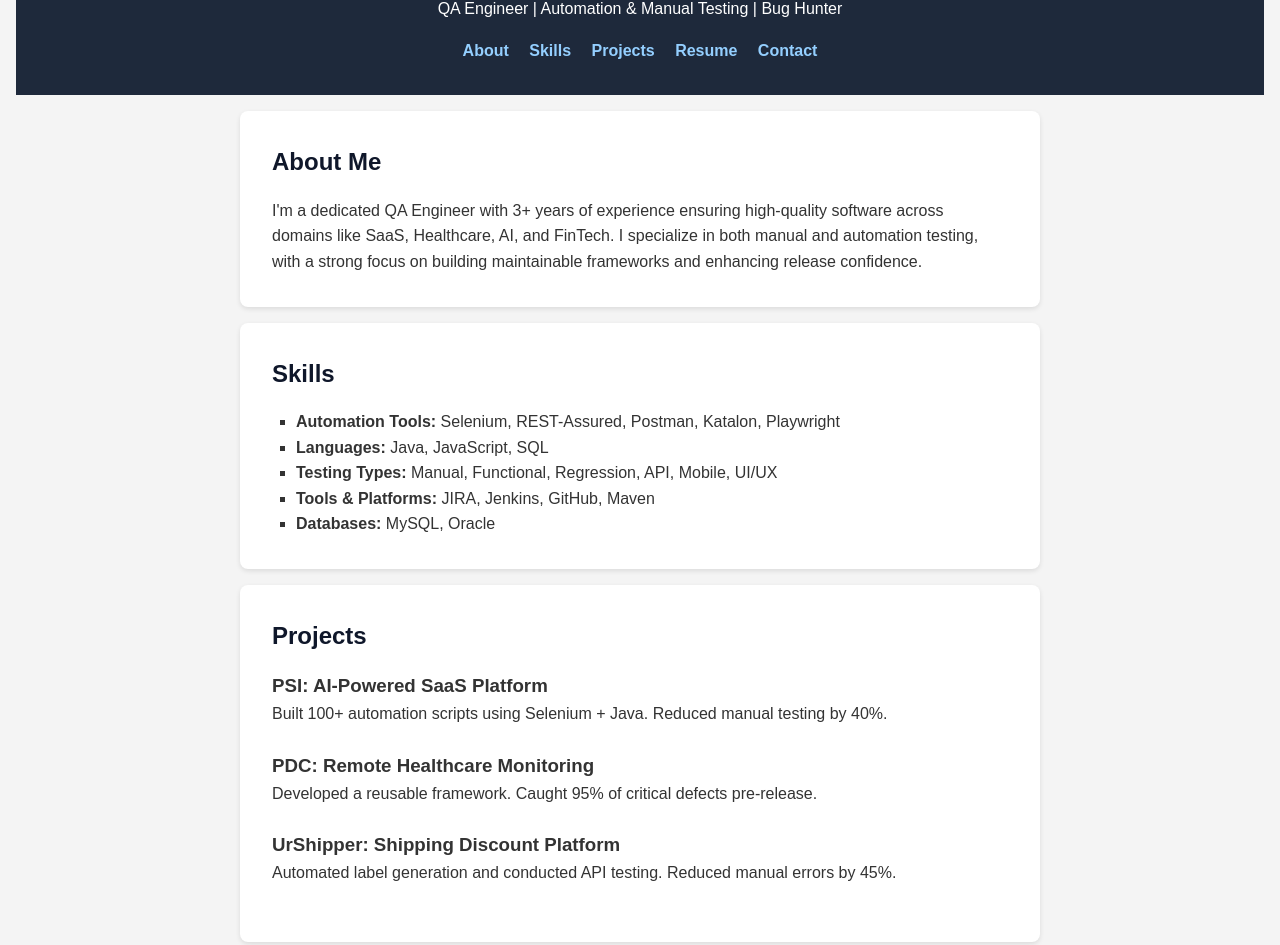
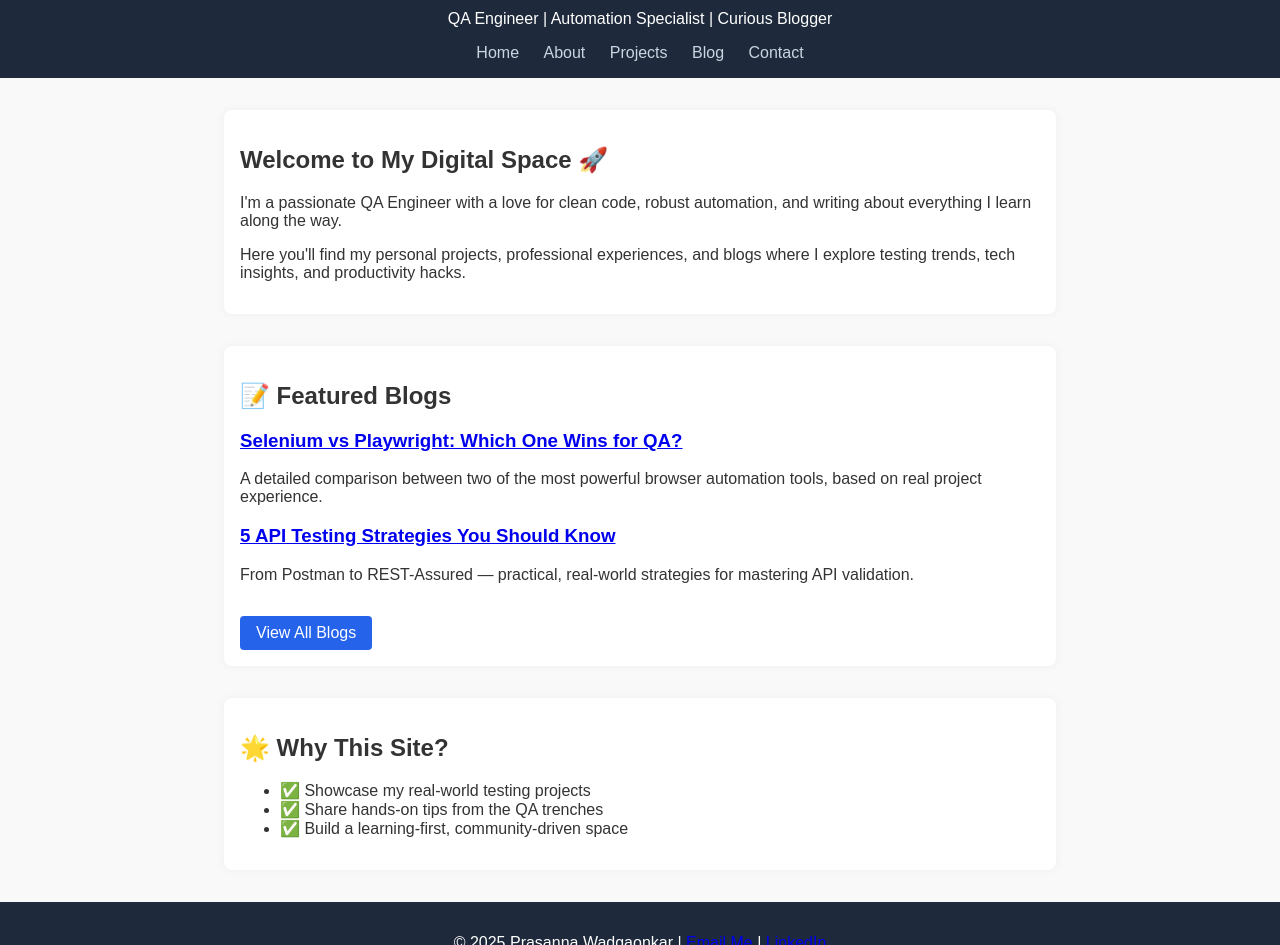
Before and after one commit to TestwithPW/prasanna-portfolio, a plain HTML site: page index.html in a window 1280 px wide. Shown: the part 87-1032 px from the top of the page. Drawn offline with Linux system fonts and the light colour scheme.

Commit message:
Added multi-page layout with blog, about, contact

```diff
--- a/index.html
+++ b/index.html
@@ -4,72 +4,52 @@
 <head>
   <meta charset="UTF-8" />
   <meta name="viewport" content="width=device-width, initial-scale=1.0" />
-  <title>Prasanna Wadgaonkar | QA Engineer</title>
+  <title>Prasanna Wadgaonkar | QA Engineer & Blogger</title>
   <link rel="stylesheet" href="style.css" />
 </head>
 <body>
   <header>
-    <h1>Prasanna Wadgaonkar</h1>
-    <p>QA Engineer | Automation & Manual Testing | Bug Hunter</p>
+    <h1>👨‍💻 Prasanna Wadgaonkar</h1>
+    <p>QA Engineer | Automation Specialist | Curious Blogger</p>
     <nav>
-      <a href="#about">About</a>
-      <a href="#skills">Skills</a>
-      <a href="#projects">Projects</a>
-      <a href="#resume">Resume</a>
-      <a href="#contact">Contact</a>
+      <a href="index.html">Home</a>
+      <a href="about.html">About</a>
+      <a href="projects.html">Projects</a>
+      <a href="blog.html">Blog</a>
+      <a href="contact.html">Contact</a>
     </nav>
   </header>
 
-  <section id="about">
-    <h2>About Me</h2>
-    <p>
-      I'm a dedicated QA Engineer with 3+ years of experience ensuring high-quality software across domains like SaaS, Healthcare, AI, and FinTech. I specialize in both manual and automation testing, with a strong focus on building maintainable frameworks and enhancing release confidence.
-    </p>
+  <section id="hero">
+    <h2>Welcome to My Digital Space 🚀</h2>
+    <p>I'm a passionate QA Engineer with a love for clean code, robust automation, and writing about everything I learn along the way.</p>
+    <p>Here you'll find my personal projects, professional experiences, and blogs where I explore testing trends, tech insights, and productivity hacks.</p>
   </section>
 
-  <section id="skills">
-    <h2>Skills</h2>
+  <section id="featured-blogs">
+    <h2>📝 Featured Blogs</h2>
+    <div class="blog-preview">
+      <h3><a href="blog/selenium-vs-playwright.html">Selenium vs Playwright: Which One Wins for QA?</a></h3>
+      <p>A detailed comparison between two of the most powerful browser automation tools, based on real project experience.</p>
+    </div>
+    <div class="blog-preview">
+      <h3><a href="blog/api-testing-strategies.html">5 API Testing Strategies You Should Know</a></h3>
+      <p>From Postman to REST-Assured — practical, real-world strategies for mastering API validation.</p>
+    </div>
+    <a href="blog.html" class="btn">View All Blogs</a>
+  </section>
+
+  <section id="highlight">
+    <h2>🌟 Why This Site?</h2>
     <ul>
-      <li><strong>Automation Tools:</strong> Selenium, REST-Assured, Postman, Katalon, Playwright</li>
-      <li><strong>Languages:</strong> Java, JavaScript, SQL</li>
-      <li><strong>Testing Types:</strong> Manual, Functional, Regression, API, Mobile, UI/UX</li>
-      <li><strong>Tools & Platforms:</strong> JIRA, Jenkins, GitHub, Maven</li>
-      <li><strong>Databases:</strong> MySQL, Oracle</li>
+      <li>✅ Showcase my real-world testing projects</li>
+      <li>✅ Share hands-on tips from the QA trenches</li>
+      <li>✅ Build a learning-first, community-driven space</li>
     </ul>
   </section>
 
-  <section id="projects">
-    <h2>Projects</h2>
-    <div class="project">
-      <h3>PSI: AI-Powered SaaS Platform</h3>
-      <p>Built 100+ automation scripts using Selenium + Java. Reduced manual testing by 40%.</p>
-    </div>
-    <div class="project">
-      <h3>PDC: Remote Healthcare Monitoring</h3>
-      <p>Developed a reusable framework. Caught 95% of critical defects pre-release.</p>
-    </div>
-    <div class="project">
-      <h3>UrShipper: Shipping Discount Platform</h3>
-      <p>Automated label generation and conducted API testing. Reduced manual errors by 45%.</p>
-    </div>
-  </section>
-
-  <section id="resume">
-    <h2>Resume</h2>
-    <p>
-      <a href="assets/Prasanna_Wadgaonkar_Resume.pdf" target="_blank">Download My Resume (PDF)</a>
-    </p>
-  </section>
-
-  <section id="contact">
-    <h2>Contact</h2>
-    <p>Email: <a href="mailto:prasanna95w@gmail.com">prasanna95w@gmail.com</a></p>
-    <p>LinkedIn: <a href="https://linkedin.com/in/prasanna-18w95" target="_blank">linkedin.com/in/prasanna-18w95</a></p>
-    <p>GitHub: <a href="https://github.com/TestwithPW" target="_blank">github.com/TestwithPW</a></p>
-  </section>
-
   <footer>
-    <p>&copy; 2025 Prasanna Wadgaonkar. All rights reserved.</p>
+    <p>&copy; 2025 Prasanna Wadgaonkar | <a href="mailto:prasanna95w@gmail.com">Email Me</a> | <a href="https://linkedin.com/in/prasanna-18w95" target="_blank">LinkedIn</a></p>
   </footer>
 </body>
 </html>
--- a/style.css
+++ b/style.css
@@ -1,90 +1,42 @@
-
-* {
-  margin: 0;
-  padding: 0;
-  box-sizing: border-box;
-}
 
 body {
   font-family: Arial, sans-serif;
-  line-height: 1.6;
-  background-color: #f4f4f4;
+  margin: 0;
+  padding: 0;
+  background-color: #f9f9f9;
   color: #333;
-  padding: 0 1rem;
 }
-
 header {
-  background: #1e293b;
-  color: #fff;
-  padding: 2rem 1rem;
+  background-color: #1e293b;
+  color: white;
+  padding: 1rem;
   text-align: center;
 }
-
-header h1 {
-  font-size: 2rem;
+nav a {
+  color: #cbd5e1;
+  margin: 0 10px;
+  text-decoration: none;
 }
-
-header nav {
-  margin-top: 1rem;
+section {
+  max-width: 800px;
+  margin: 2rem auto;
+  padding: 1rem;
+  background-color: white;
+  border-radius: 8px;
+  box-shadow: 0 0 10px rgba(0,0,0,0.05);
 }
-
-header nav a {
-  color: #94cfff;
-  margin: 0 0.5rem;
-  text-decoration: none;
-  font-weight: bold;
-}
-
-section {
-  background: #fff;
-  margin: 1rem auto;
-  padding: 2rem;
-  max-width: 800px;
-  border-radius: 8px;
-  box-shadow: 0 2px 5px rgba(0, 0, 0, 0.1);
-}
-
-section h2 {
-  color: #0f172a;
-  margin-bottom: 1rem;
-}
-
-ul {
-  list-style-type: square;
-  padding-left: 1.5rem;
-}
-
-.project {
-  margin-bottom: 1.5rem;
-}
-
 footer {
   text-align: center;
   padding: 1rem;
   background: #1e293b;
-  color: #fff;
-  margin-top: 2rem;
+  color: white;
 }
-
-a {
-  color: #2563eb;
+a.btn {
+  display: inline-block;
+  margin-top: 1rem;
+  padding: 0.5rem 1rem;
+  background-color: #2563eb;
+  color: white;
+  text-decoration: none;
+  border-radius: 4px;
 }
-
-a:hover {
-  text-decoration: underline;
-}
-
-@media (max-width: 600px) {
-  body {
-    padding: 0.5rem;
-  }
-
-  header h1 {
-    font-size: 1.5rem;
-  }
-
-  header nav a {
-    display: block;
-    margin: 0.5rem 0;
-  }
-}
```
Also changed, not shown: about.html (added, +10 -0 lines), blog.html (added, +11 -0 lines), blog/api-testing-strategies.html (added, +1 -0 lines), blog/bdd-vs-tdd-in-testing.html (added, +1 -0 lines), blog/selenium-vs-playwright.html (added, +1 -0 lines), contact.html (added, +9 -0 lines), projects.html (added, +9 -0 lines).
